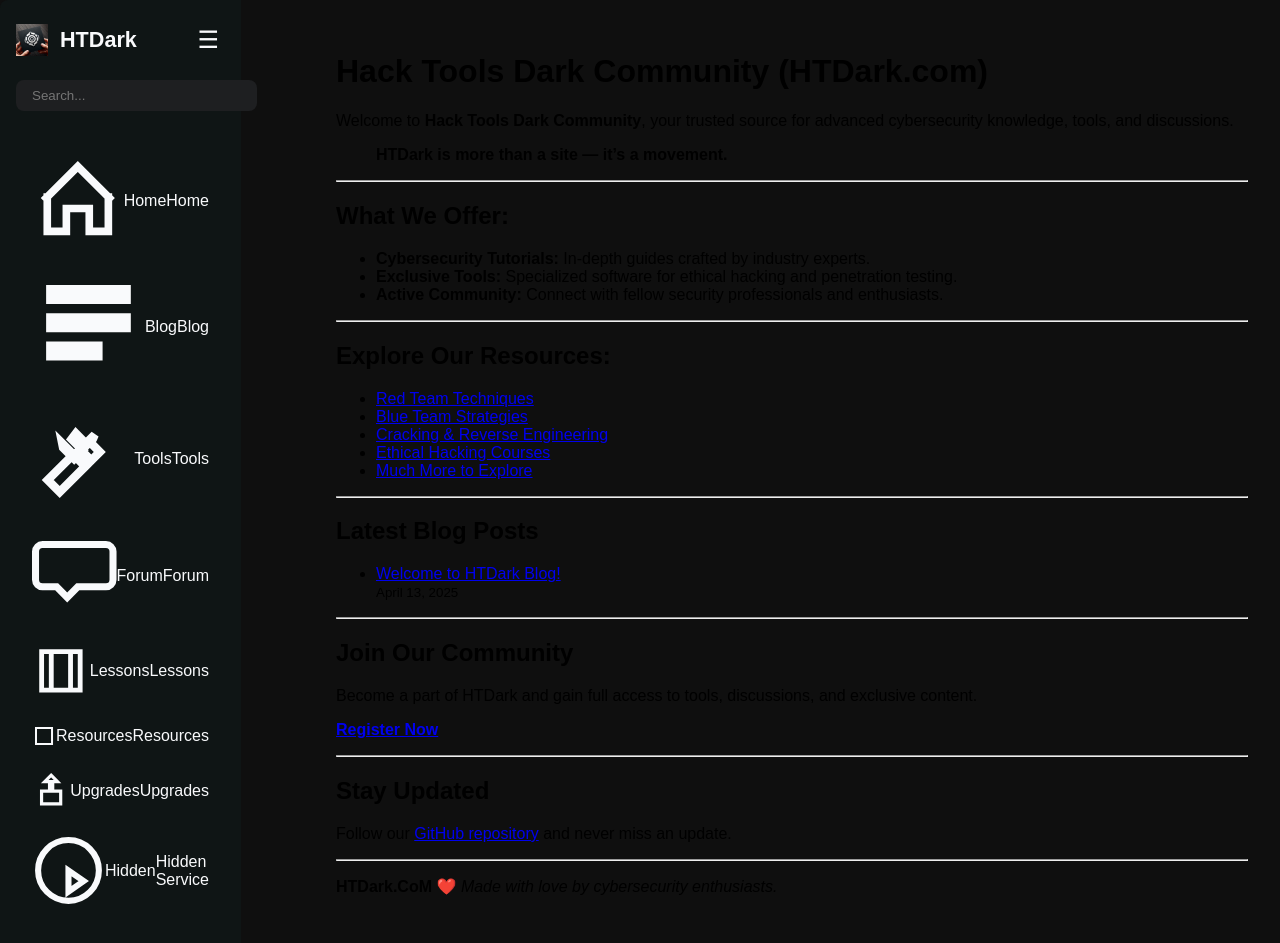
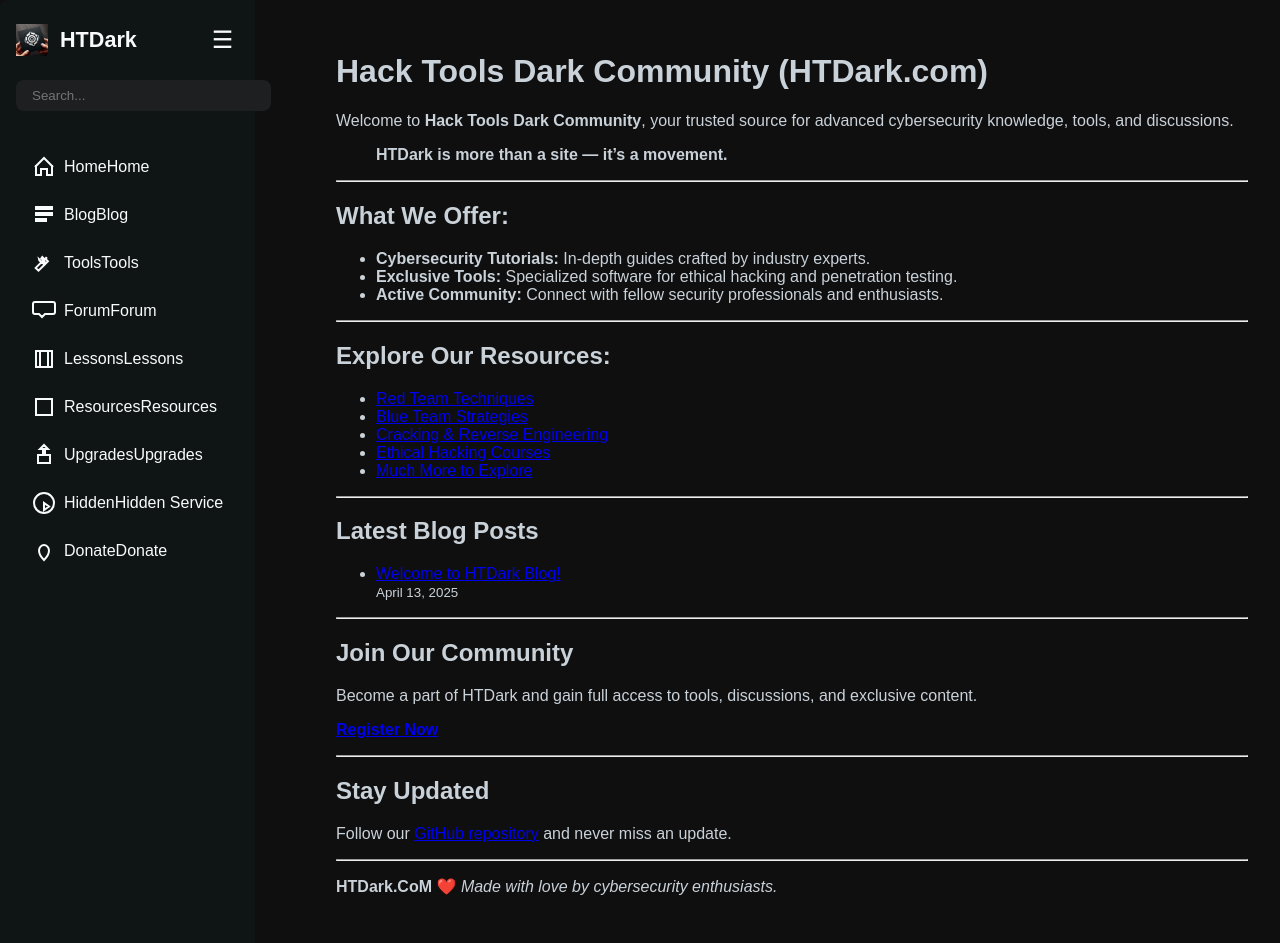
Before and after one commit to LvL23HT/HTDark, a Jekyll site: the page built from index.md, in a window 1280 px wide and 944 px high. Built offline with Jekyll 4.4.1, drawn with Linux system fonts in a browser that asks for light colours.

Commit message:
Update default.html

```diff
--- a/_layouts/default.html
+++ b/_layouts/default.html
@@ -28,6 +28,24 @@
 
     <!-- Styles -->
     <link rel="stylesheet" href="{{ site.baseurl }}/assets/css/main.css">
+    <style>
+      main {
+        margin-left: 19rem;
+        padding: 2rem;
+        background-color: #0f0f0f;
+        color: #c9d1d9;
+      }
+      svg {
+        width: 1.5rem;
+        height: 1.5rem;
+        margin-right: 0.5rem;
+        transition: transform 0.2s ease-in-out, filter 0.3s ease-in-out;
+      }
+      a:hover svg {
+        transform: scale(1.2);
+        filter: drop-shadow(0 0 4px #00fff7);
+      }
+    </style>
   </head>
   <body>
     <nav class="sidebar">
@@ -116,7 +134,7 @@
       <div class="separator separator--top"></div>
     </nav>
 
-    <main style="margin-left: 19rem; padding: 2rem;">
+    <main>
       {{ content }}
     </main>
 
```
